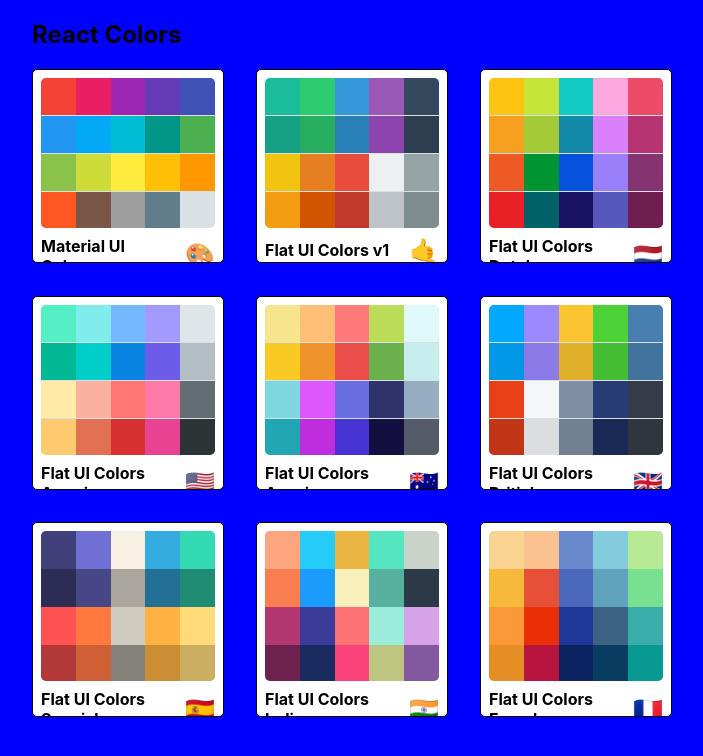
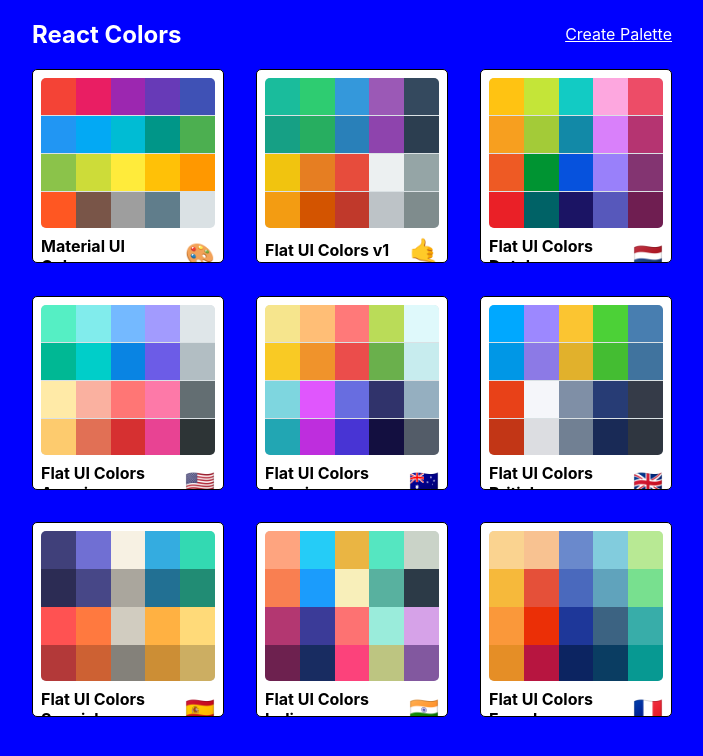
Before and after one commit to edgarciavfx/colors-app-react, a React (Create React App) app: page / in a window 1280 px wide. Shown: the top 756 px of the page, without its empty margins (288-991 px from the left). Built offline with nearby package versions, Linux system fonts and the light colour scheme.

Commit message:
add NewPaletteForm and Link

```diff
--- a/src/App.js
+++ b/src/App.js
@@ -5,6 +5,7 @@
 import { Route, Switch } from 'react-router-dom';
 import PaletteList from './PaletteList';
 import SingleColorPalette from './SingleColorPalette';
+import NewPaletteForm from './NewPaletteForm';
 
 class App extends Component {
   findPalette(id) {
@@ -13,6 +14,7 @@
   render() {
     return (
       <Switch>
+        <Route exact path="/palette/new" render={() => <NewPaletteForm />} />
         <Route
           exact
           path="/palette/:paletteId/:colorId"
--- /dev/null
+++ b/src/NewPaletteForm.js
@@ -0,0 +1,11 @@
+import React, { Component } from 'react'
+
+export default class NewPaletteForm extends Component {
+    render() {
+        return (
+            <div>
+                <h1>Palette forme</h1>
+            </div>
+        )
+    }
+}
--- a/src/PaletteList.js
+++ b/src/PaletteList.js
@@ -1,4 +1,5 @@
 import React, { Component } from 'react';
+import { Link } from 'react-router-dom';
 import MiniPalette from './MiniPalette';
 import { withStyles } from '@material-ui/styles';
 import styles from './styles/PaletteListStyles';
@@ -14,6 +15,7 @@
         <div className={classes.container}>
           <nav className={classes.nav}>
             <h1>React Colors</h1>
+            <Link to="/palette/new">Create Palette</Link>
           </nav>
           <div className={classes.palettes}>
             {palettes.map((palette) => (
--- a/src/styles/ColorBoxStyles.js
+++ b/src/styles/ColorBoxStyles.js
@@ -1,3 +1,4 @@
+/* eslint-disable import/no-anonymous-default-export */
 import chroma from 'chroma-js';
 export default {
   ColorBox: {
--- a/src/styles/PaletteListStyles.js
+++ b/src/styles/PaletteListStyles.js
@@ -1,3 +1,4 @@
+/* eslint-disable import/no-anonymous-default-export */
 export default {
   root: {
     backgroundColor: 'blue',
@@ -17,6 +18,11 @@
     display: 'flex',
     width: '100%',
     justifyContent: 'space-between',
+    alignItems: 'center',
+    color: 'white',
+    '& a': {
+      color: 'white',
+    },
   },
   palettes: {
     boxSizing: 'border-box',
```
